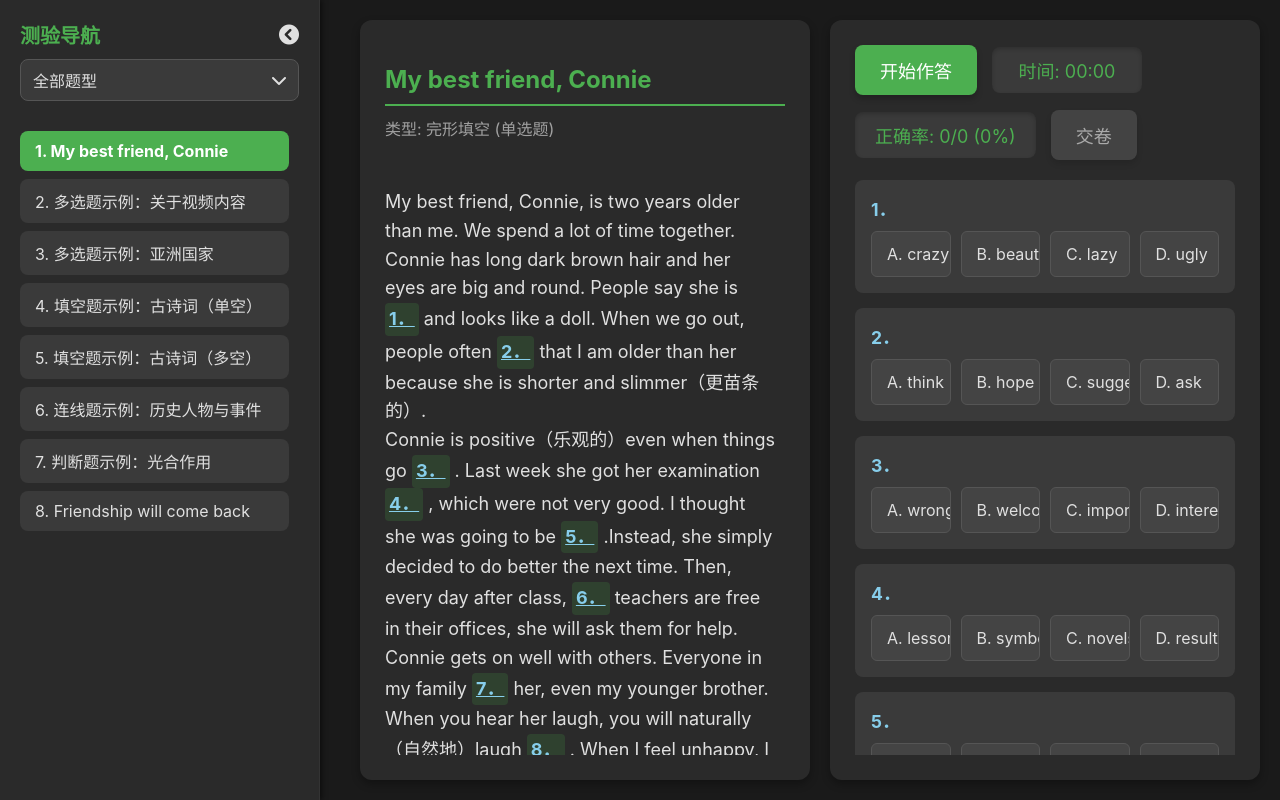
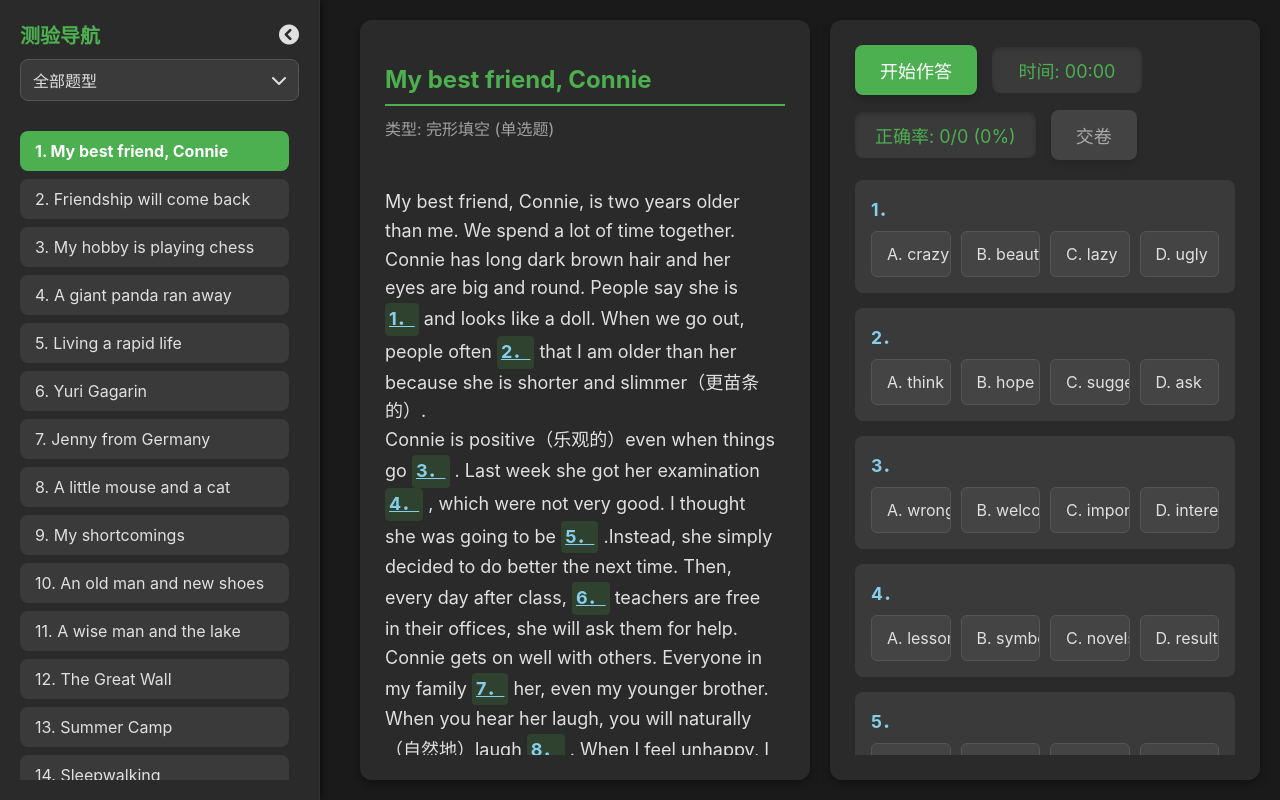
Before and after one commit to CNKM/quiz, a plain HTML site: page index.html in a window 1280 px wide. Drawn offline with Linux system fonts and the light colour scheme.

Commit message:
fix: Rename quiz_data.js to lib/quiz_data_Example.js added: index.html

```diff
--- a/index.html
+++ b/index.html
@@ -9,7 +9,8 @@
     <!-- Load custom styles -->
     <link rel="stylesheet" href="style.css">
     <!-- Load the quiz data JavaScript file -->
-    <script src="quiz_data.js"></script>
+    <script src="./lib/quiz_English_data.js"></script>
+     <!-- <script src="./quiz_data_Example.js"></script> -->
 </head>
 <body>
     <!-- 侧边栏隐藏时显示的图标容器，初始隐藏 -->
```
Also changed, not shown: lib/quiz_data_Example.js (renamed from quiz_data.js).
